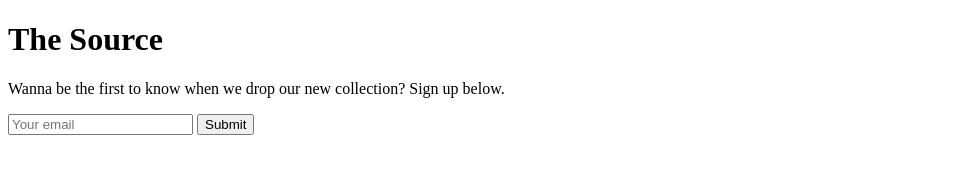
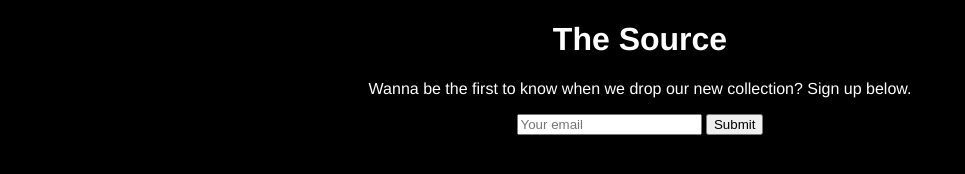
Before and after one commit to AbiLMJ/CFG_Competition_Repository, a plain HTML site: page index.html in a window 1280 px wide. Shown: the whole page, without its empty margins (0-965 px from the left). Drawn offline with Linux system fonts and the light colour scheme.

Commit message:
CSS link
css link and initial formatting to the body

```diff
--- /dev/null
+++ b/css/style.css
@@ -0,0 +1,6 @@
+body {
+      text-align: center;
+      background: black;
+      color: white;
+      font-family: helvetica;
+      }
--- a/index.html
+++ b/index.html
@@ -1,9 +1,12 @@
 <!DOCTYPE html>
   <head>
     <title>The Source</title>
+    <link rel="stylesheet" href="css/style.css">
+  </head>
+  <body>
     <h1>The Source</h1>
     <p>Wanna be the first to know when we drop our new collection? Sign up below.</p>
     <input type="email" placeholder="Your email">
     <input type="submit">
-  </head>
+  </body>
 </html>
```
